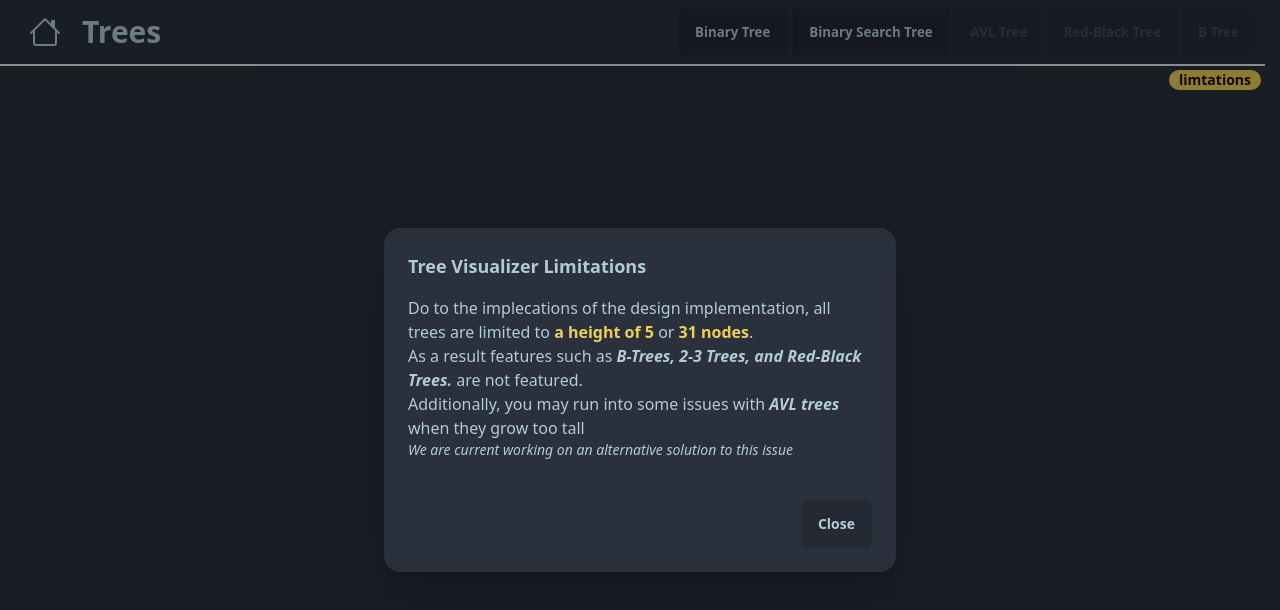
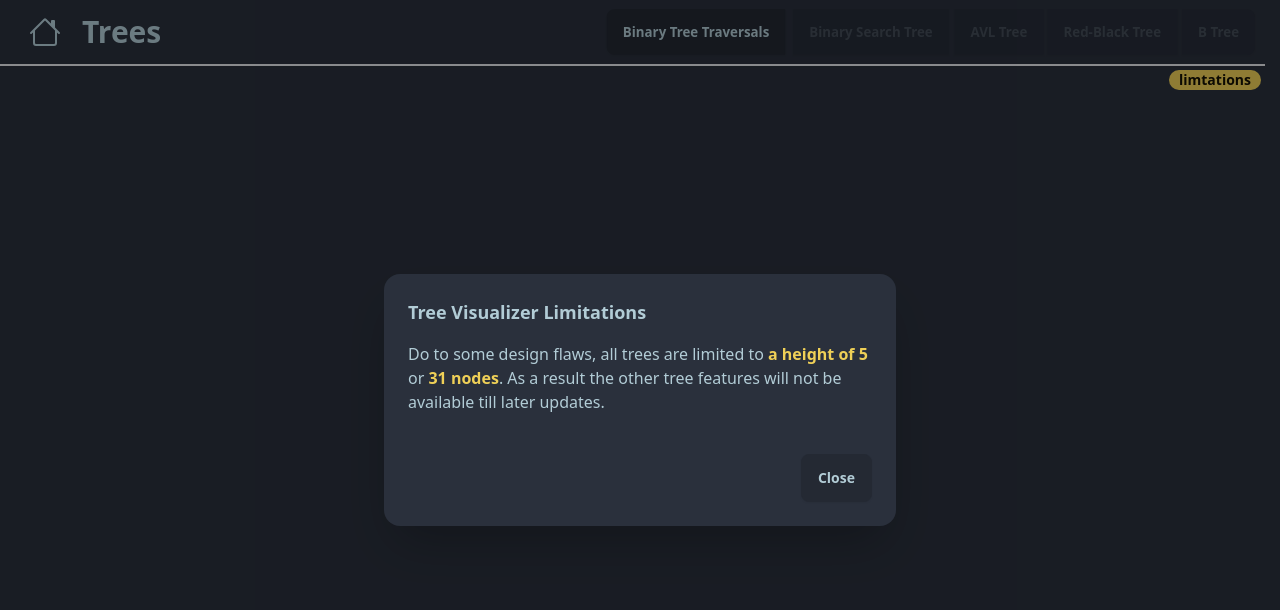
Before and after one commit to alexespejo/dsa-visualizer, a Svelte app: page /trees/avl in a window 1280 px wide. Both pictures are taken after a click on the button "limtations". Shown: the top 610 px of the page. Built offline with nearby package versions, Linux system fonts and the light colour scheme.

Commit message:
update route display

```diff
--- a/src/components/Trees/TreeRoutes.svelte
+++ b/src/components/Trees/TreeRoutes.svelte
@@ -2,11 +2,13 @@
  import { Link } from "svelte-routing";
 </script>
 
-<Link class="btn join-item" to="/trees/binary_tree">Binary Tree</Link>
-<Link class="btn join-item" to="/trees/bst">Binary Search Tree</Link>
+<Link class="btn join-item" to="/trees/binary_tree">Binary Tree Traversals</Link
+>
+<!-- <Link class="btn join-item" to="/trees/bst">Binary Search Tree</Link> -->
 <!-- <Link class="btn join-item" to="/trees/avl">AVL Tree</Link> -->
 <!-- <Link class="btn join-item btn-disabled" to="/trees/rbt">Red-Black Tree</Link>
 <Link class="btn join-item btn-disabled" to="/trees/b_tree">B Tree</Link> -->
+<Link class="btn join-item btn-disabled" to="">Binary Search Tree</Link>
 <Link class="btn join-item btn-disabled" to="">AVL Tree</Link>
 <Link class="btn join-item btn-disabled" to="">Red-Black Tree</Link>
 <Link class="btn join-item btn-disabled" to="">B Tree</Link>
--- a/src/layouts/Layout.svelte
+++ b/src/layouts/Layout.svelte
@@ -27,24 +27,14 @@
   <dialog id="my_modal_1" class="modal">
    <div class="modal-box">
     <h3 class="font-bold text-lg">Tree Visualizer Limitations</h3>
-    <p class="py-4">
-     Do to the implecations of the design implementation, all trees are limited
-     to <span class="font-bold text-warning">a height of 5</span>
-     or <span class="font-bold text-warning">31 nodes</span>.
-     <br />
-     As a result features such as
-     <span class="font-bold italic">
-      B-Trees, 2-3 Trees, and Red-Black Trees.
-     </span>
-     are not featured.
-     <br />
-     Additionally, you may run into some issues with
-     <span class="font-bold italic">AVL trees</span>
-     when they grow too tall
-     <span class="text-sm italic block">
-      We are current working on an alternative solution to this issue
-     </span>
+    <p class="py-4 space-y-2">
+     Do to some design flaws, all trees are limited to <span
+      class="font-bold text-warning">a height of 5</span
+     >
+     or <span class="font-bold text-warning">31 nodes</span>. As a result the
+     other tree features will not be available till later updates.
     </p>
+
     <div class="modal-action">
      <form method="dialog">
       <!-- if there is a button in form, it will close the modal -->
--- a/src/routes/Home.svelte
+++ b/src/routes/Home.svelte
@@ -29,7 +29,7 @@
   title="Trees"
   description="Binary-Search Trees, B-Trees, AVL Trees, Red-Black Trees"
   icon={TR}
-  route="/trees/bst"
+  route="/trees/binary_tree"
  />
  <Card
   title="Linked Lists"
```
